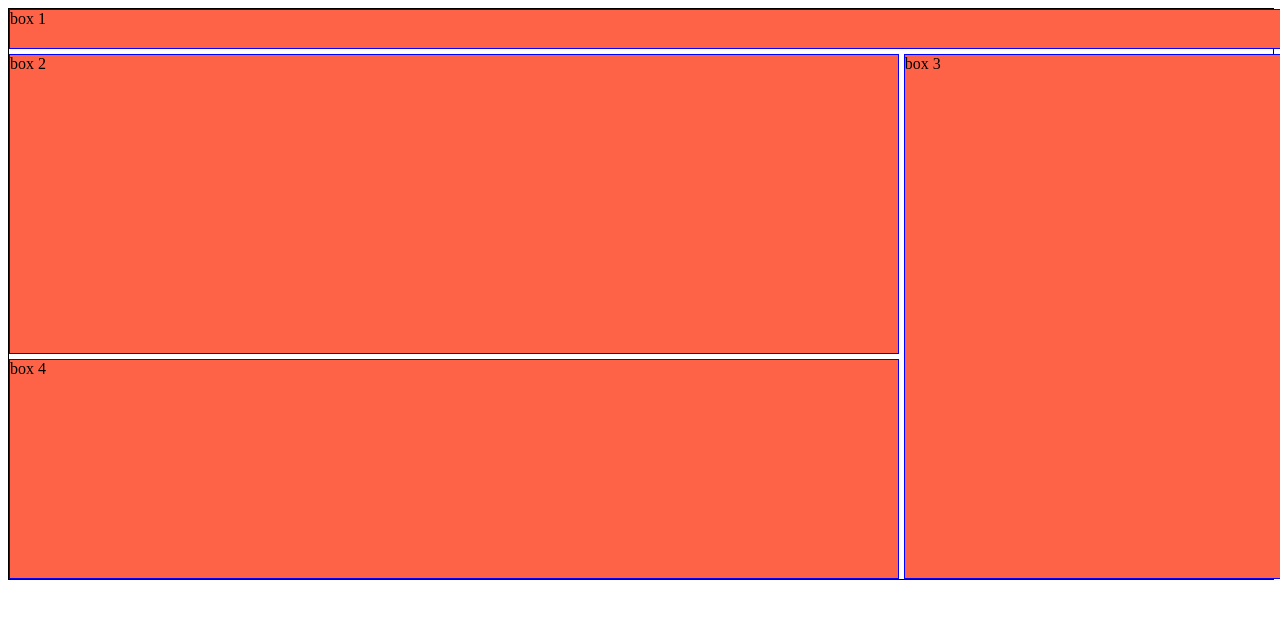
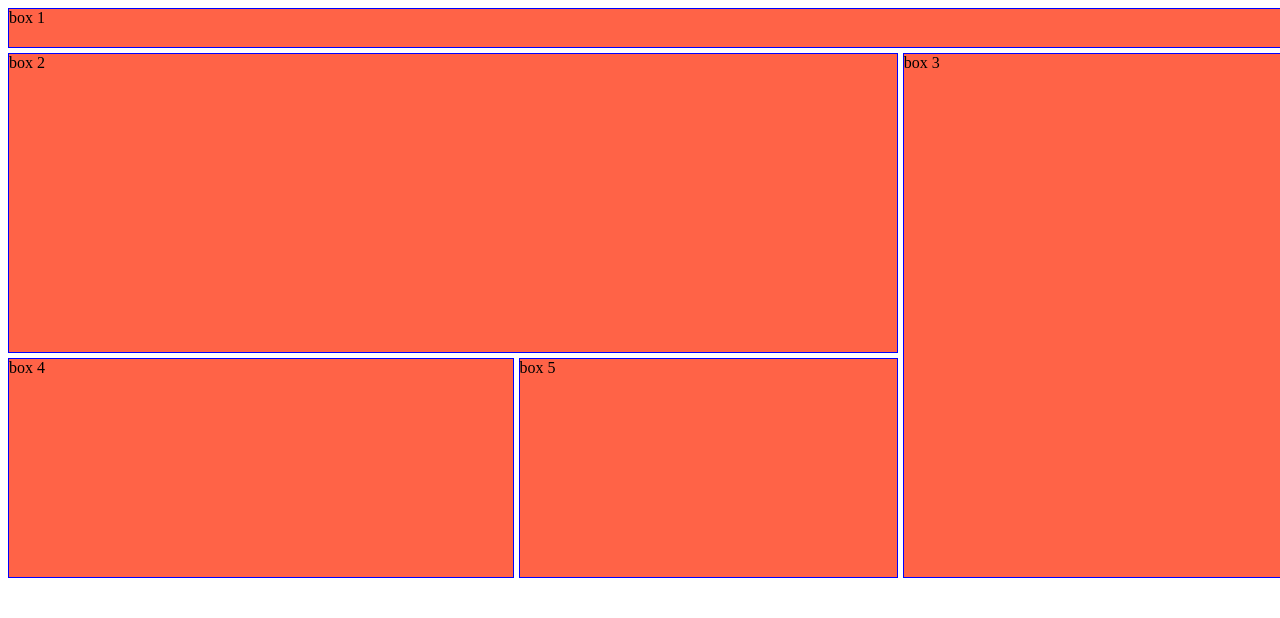
Before and after one commit to fernandojsjr/css_crid_guia_definitivo, a plain HTML site: page index.html in a window 1280 px wide. Drawn offline with Linux system fonts and the light colour scheme.

Commit message:
fazendo testes no layout

```diff
--- a/index.html
+++ b/index.html
@@ -13,7 +13,7 @@
     <div id="box-2" class="box">box 2</div>
     <div id="box-3" class="box">box 3</div>
     <div id="box-4" class="box">box 4</div>
-    <!-- <div id="box-5" class="box">box 5</div> -->
+    <div id="box-5" class="box">box 5</div>
   </div>
 </body>
 </html>
--- a/style.css
+++ b/style.css
@@ -1,5 +1,5 @@
 .container{
-  border: 1px solid black;
+  border: 0px solid black;
   width: 100%;
   display: grid;
   grid-template-columns: 40% 30% 30%;
@@ -11,7 +11,7 @@
   grid-template-areas:
     "b1 b1 b1"
     "b2 b2 b3"
-    "b4 b4 b3";
+    "b4 b5 b3";
     /* align-items: stretch;
     justify-items: start; */
 }
@@ -35,9 +35,9 @@
   /* height: 80px; */
 }
 
-/* #box-5 {
+#box-5 {
   grid-area: b5;
-} */
+}
 
 .box{
   border: 1px solid blue;
```
